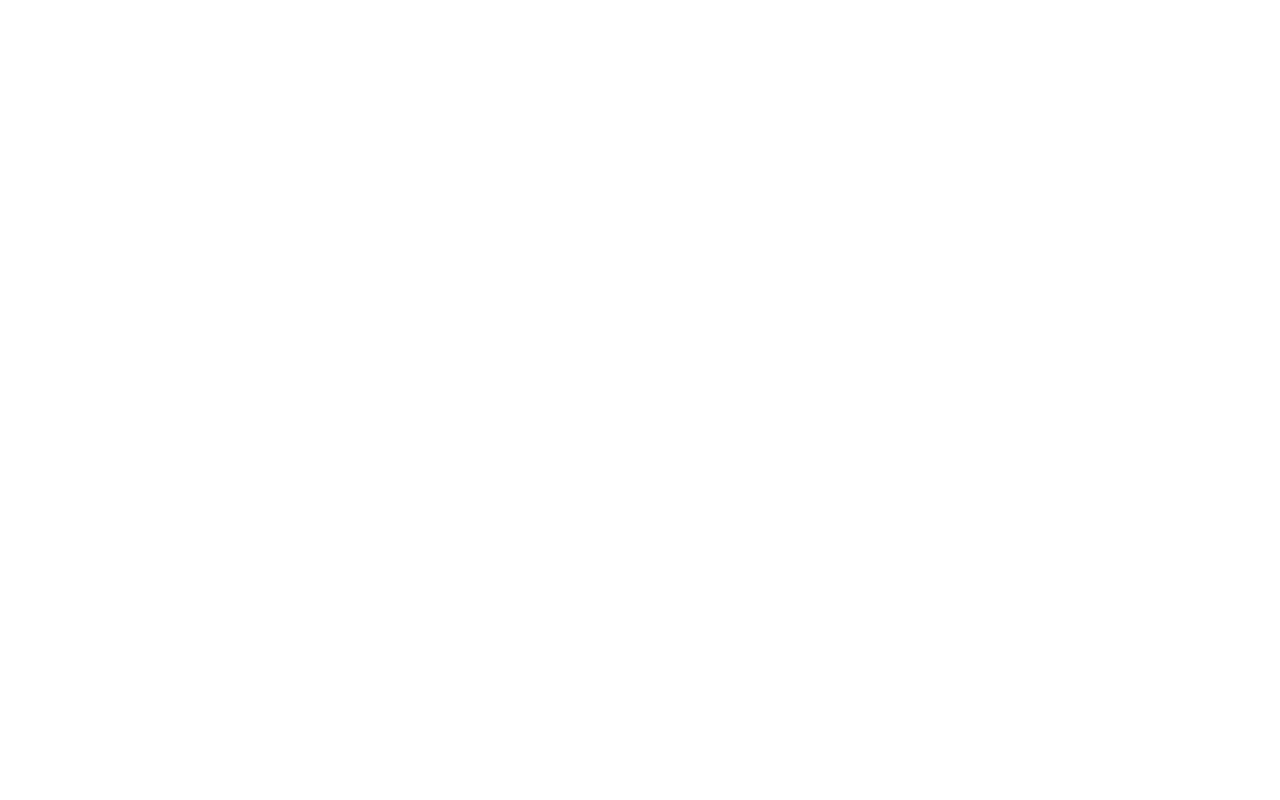
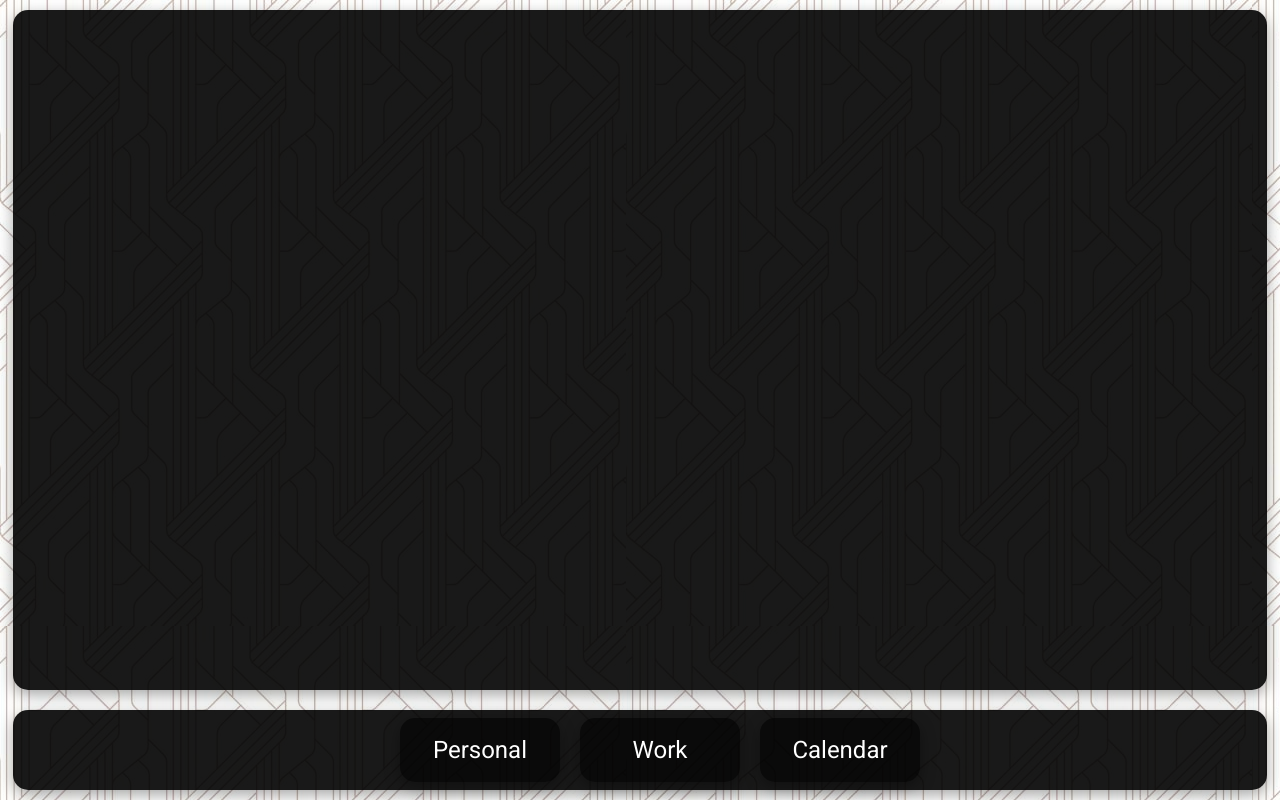
Before and after one commit to Aleksandar-Pavicevic/schedule, a plain HTML site: page index.html in a window 1280 px wide. Drawn offline with Linux system fonts and the light colour scheme.

Commit message:
worked more on layout

```diff
--- a/index.html
+++ b/index.html
@@ -3,10 +3,21 @@
   <head>
     <meta charset="UTF-8" />
     <meta name="viewport" content="width=device-width, initial-scale=1.0" />
+    <link rel="preconnect" href="https://fonts.googleapis.com" />
+    <link rel="preconnect" href="https://fonts.gstatic.com" crossorigin />
+    <link href="https://fonts.googleapis.com/css2?family=Roboto:wght@400;700&display=swap" rel="stylesheet" />
     <link rel="stylesheet" href="style.css" />
     <title>Schedule</title>
   </head>
   <body>
+    <main id="main-container" class="container"></main>
+    <nav class="container">
+      <ul>
+        <a href="#"><li class="sub-container">Personal</li></a>
+        <a href="#"><li class="sub-container">Work</li></a>
+        <a href="#"><li class="sub-container">Calendar</li></a>
+      </ul>
+    </nav>
     <script src="script.js"></script>
   </body>
 </html>
--- a/style.css
+++ b/style.css
@@ -0,0 +1,71 @@
+body{
+    height: 100dvh;
+    width: 100vw;
+    display: flex;
+    flex-direction: column;
+    justify-content: space-around;
+    align-items: center;
+    margin: 0;
+    color: white;
+    font-size: 62.5%;
+    font-family: "Roboto", sans-serif;
+    font-weight: 400;
+    font-style: normal;
+    background-image: url('media/linear-flat-abstract-lines-pattern_23-2148953381.jpg');
+}
+
+/*
+.roboto-bold {
+    font-family: "Roboto", sans-serif;
+    font-weight: 700;
+    font-style: normal;
+} */
+
+#main-container{
+    width: 98vw;
+    height: 85vh;
+}
+
+nav{
+  width: 98vw;
+  height: 10vh;
+  display: flex;
+  justify-content: center;
+  align-items: center;
+}
+
+.container{
+    box-shadow: rgba(0, 0, 0, 0.35) 0px 5px 15px;
+    border-radius: 15px;
+    background-color: hsla(0, 0%, 0%, 0.90);
+}
+
+.sub-container {
+    box-shadow: rgba(0, 0, 0, 0.35) 0px 5px 15px;
+    border-radius: 15px;
+    background-color: hsla(0, 0%, 0%, 0.6);
+}
+
+nav ul{
+    width: 100%;
+    display: flex;
+    justify-content: center;
+    gap: 20px;
+}
+a{
+    color: white;
+    text-decoration: none;
+}
+a:visited{
+    color: white;
+
+}
+
+nav li{
+    list-style-type: none;
+    display: inline-block;
+    line-height: 4rem;
+    width: 10rem;
+    text-align: center;
+    font-size: 1.5rem;
+}
```
Also changed, not shown: media/linear-flat-abstract-lines-pattern_23-2148953381.jpg (added).
